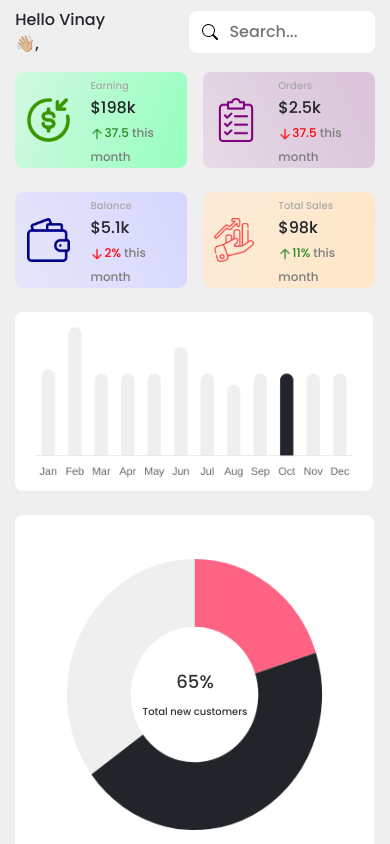
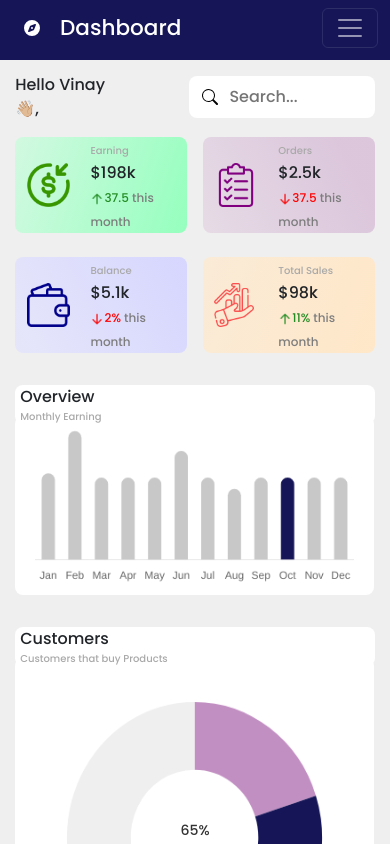
Before and after one commit to vin51435/Dashboard-FrontPage-UsingReact, a React (Vite) app: page / in a window 390 px wide. Shown: the top 844 px of the page. Built offline with nearby package versions, Linux system fonts and the light colour scheme.

Commit message:
added mob nav

```diff
--- a/index.html
+++ b/index.html
@@ -8,7 +8,7 @@
   <link rel="preconnect" href="https://fonts.googleapis.com">
   <link rel="preconnect" href="https://fonts.gstatic.com" crossorigin>
   <link href="https://fonts.googleapis.com/css2?family=Poppins:wght@500&display=swap" rel="stylesheet">
-  <title>Vite + React</title>
+  <title>Dashboard</title>
 </head>
 
 <body>
--- a/package.json
+++ b/package.json
@@ -17,6 +17,7 @@
     "@fortawesome/react-fontawesome": "^0.2.0",
     "bootstrap": "^5.3.2",
     "chart.js": "^4.4.0",
+    "popper.js": "^1.16.1",
     "react": "^18.2.0",
     "react-chartjs-2": "^5.2.0",
     "react-dom": "^18.2.0"
--- a/src/App.jsx
+++ b/src/App.jsx
@@ -2,6 +2,7 @@ import React from 'react';
 import  Home from './components/Home.jsx'
 import Nav from './components/Nav.jsx';
 import HomeContent from './components/HomeContent.jsx';
+import NavMob from './components/NavMob.jsx';
 
 function App(){
   return(
--- a/src/components/BarChart.jsx
+++ b/src/components/BarChart.jsx
@@ -28,8 +28,8 @@ function BarChart({ chartData }) {
 
 
 
-  const changeBarColor = (barIndex, backgroundColor, borderColor) => {
-    const newArray = Array.from({ length: UserData.length }, () => 'rgba(240, 239, 239,1 )');
+  const changeBarColor = (barIndex, backgroundColor) => {
+    const newArray = Array.from({ length: UserData.length }, () => 'rgba(200, 200, 200,1 )');
     const updatedData = { ...userData };
     updatedData.datasets[0].backgroundColor = newArray;
     updatedData.datasets[0].backgroundColor[barIndex] = backgroundColor;
@@ -39,7 +39,7 @@ function BarChart({ chartData }) {
   };
 
   useEffect(() => {
-    changeBarColor((currentMonth - 1), 'rgba(33, 37, 41,1 )', 'rgba(255, 99, 132, 1)');
+    changeBarColor((currentMonth - 1), 'rgb(21, 21, 87,1 )');
   }, []);
 
   const options = {
@@ -62,7 +62,8 @@ function BarChart({ chartData }) {
     },
   };
   return (
-    <Bar data={userData} options={options} className='graphColumn' />);
+    <Bar data={userData} options={options} className='graphColumn' />
+    );
 }
 export default BarChart
 // options={}
--- a/src/components/DoughnutChart.jsx
+++ b/src/components/DoughnutChart.jsx
@@ -14,8 +14,8 @@ function DoughnutChart() {
         label: "",
         data: CustomerData,
         backgroundColor: [
-          'rgb(255, 99, 132)',
-          'rgba(33, 37, 41,1 )',
+          'rgb(194 ,143, 194)',
+          'rgba(21, 21, 87,1)',
           'rgba(240, 239, 239,1 )'
         ],
         // borderColor: [
--- a/src/components/Home.jsx
+++ b/src/components/Home.jsx
@@ -1,12 +1,14 @@
 import React from 'react';
 import Nav from './Nav';
 import HomeContent from './HomeContent';
+import NavMob from './NavMob';
 
 const Home = () => {
   return (
     <React.Fragment>
     <main className="d-flex flex-nowrap">
       <Nav />
+      <NavMob/>
       <HomeContent />
     </main>
     </React.Fragment>
--- a/src/components/HomeContent.jsx
+++ b/src/components/HomeContent.jsx
@@ -91,9 +91,18 @@ const HomeContent = () => {
             </div>
           </div>
           <div className="col-12 col-sm-8 barGraph-div">
+            <div className="chart-desc">
+              <p>Overview</p>
+              <p className="circ-text-top">Monthly Earning</p>
+            </div>
             <BarChart />
           </div>
           <div className="col-12 col-sm-4 doughnut-div">
+          <div className="chart-desc">
+              <p>Customers</p>
+              <p className="circ-text-top">Customers that buy Products</p>
+            </div>
+            {/* <p className="chart-desc">dead</p> */}
             <DoughnutChart />
           </div>
         </div>
--- a/src/components/Nav.jsx
+++ b/src/components/Nav.jsx
@@ -1,12 +1,12 @@
 import React from "react";
-import { FontAwesomeIcon } from '@fortawesome/react-fontawesome'
-import { faCompass,faArrowsSpin,faVault,faAddressCard,faObjectGroup,faHandHoldingMedical ,faChartLine} from '@fortawesome/free-solid-svg-icons'
+import { FontAwesomeIcon } from '@fortawesome/react-fontawesome';
+import { faCompass, faArrowsSpin, faVault, faAddressCard, faObjectGroup, faHandHoldingMedical, faChartLine } from '@fortawesome/free-solid-svg-icons';
 
 const Nav = () => {
 
   return (
-    // <main className="d-flex flex-nowrap">
-      <div className="flex-column flex-shrink-0 p-3 text-white bg-dark nav-div" >
+    <>
+      <div className="flex-column flex-shrink-0 p-3 text-white  nav-div" >
         <a href="/" className="d-flex align-items-center mb-3 mb-md-0 me-md-auto text-white text-decoration-none">
           <FontAwesomeIcon className="bi me-2" width="40" height="32" icon={faCompass} />
           <span className="fs-4">Dashboard</span>
@@ -14,38 +14,38 @@ const Nav = () => {
         <hr />
         <ul className="nav nav-pills flex-column mb-auto">
           <li className="nav-item">
-            <a href="#" className="nav-link active" aria-current="page">
-            <FontAwesomeIcon className="bi me-2" width="40" height="32" icon={faChartLine} />
+            <a href="#" className="nav-link activa" aria-current="page">
+              <FontAwesomeIcon className="bi me-2" width="40" height="32" icon={faChartLine} />
               Dashboard
             </a>
           </li>
           <li>
             <a href="#" className="nav-link text-white">
-            <FontAwesomeIcon className="bi me-2" width="16" height="16" icon={faObjectGroup} />
+              <FontAwesomeIcon className="bi me-2" width="16" height="16" icon={faObjectGroup} />
               Product
             </a>
           </li>
           <li>
             <a href="#" className="nav-link text-white">
-            <FontAwesomeIcon className="bi me-2" width="16" height="16" icon={faAddressCard} />
+              <FontAwesomeIcon className="bi me-2" width="16" height="16" icon={faAddressCard} />
               Customers
             </a>
           </li>
           <li>
             <a href="#" className="nav-link text-white">
-            <FontAwesomeIcon className="bi me-2" width="16" height="16" icon={faVault} />
+              <FontAwesomeIcon className="bi me-2" width="16" height="16" icon={faVault} />
               Income
             </a>
           </li>
           <li>
             <a href="#" className="nav-link text-white">
-            <FontAwesomeIcon className="bi me-2" width="16" height="16" icon={faArrowsSpin  } />
+              <FontAwesomeIcon className="bi me-2" width="16" height="16" icon={faArrowsSpin} />
               Promote
             </a>
           </li>
           <li>
             <a href="#" className="nav-link text-white">
-            <FontAwesomeIcon className="bi me-2" width="16" height="16" icon={faHandHoldingMedical} />
+              <FontAwesomeIcon className="bi me-2" width="16" height="16" icon={faHandHoldingMedical} />
               Help
             </a>
           </li>
@@ -57,15 +57,14 @@ const Nav = () => {
             <strong>Vin</strong>
           </a>
           <ul className="dropdown-menu dropdown-menu-dark text-small shadow" aria-labelledby="dropdownUser1">
-            <li><a className="dropdown-item" href="#">New project...</a></li>
+            <li><a className="dropdown-item" href="#">New store...</a></li>
             <li><a className="dropdown-item" href="#">Settings</a></li>
-            <li><a className="dropdown-item" href="#">Profile</a></li>
             <li><hr className="dropdown-divider" /></li>
             <li><a className="dropdown-item" href="#">Sign out</a></li>
           </ul>
         </div>
       </div>
-    // </main>
+    </>
   );
 };
 
--- /dev/null
+++ b/src/components/NavMob.jsx
@@ -0,0 +1,50 @@
+import React from "react";
+import 'bootstrap/dist/js/bootstrap.js';
+import 'popper.js';
+import { FontAwesomeIcon } from '@fortawesome/react-fontawesome';
+import { faCompass } from '@fortawesome/free-solid-svg-icons';
+
+
+const NavMob = () => {
+  return (
+    <nav className="navbar navbar-dark nav-mob" aria-label="First navbar example">
+      <div className="container-fluid nav-mob-container">
+        {/* <a className="navbar-brand" href="#">DASHBOARD</a> */}
+        <a href="/" className="d-flex align-items-center text-white text-decoration-none">
+          <FontAwesomeIcon className="bi me-2" width="40" height="32" icon={faCompass} />
+          <span className="fs-4">Dashboard</span>
+        </a>
+        <button className="navbar-toggler collapsed" type="button" data-bs-toggle="collapse" data-bs-target="#navbarsExample01" aria-controls="navbarsExample01" aria-expanded="false" aria-label="Toggle navigation">
+          <span className="navbar-toggler-icon"></span>
+        </button>
+
+        <div className="navbar-collapse collapse" id="navbarsExample01">
+          <ul className="navbar-nav me-auto mb-2">
+            <li className="nav-item">
+              <a className="nav-link active" aria-current="page" href="#">Dashboard</a>
+            </li>
+            <li className="nav-item">
+              <a className="nav-link" href="#">Product</a>
+            </li>
+            <li className="nav-item">
+              <a className="nav-link disabled" aria-disabled="true">Customers</a>
+            </li>
+            <li className="nav-item">
+              <a className="nav-link disabled" aria-disabled="true">Income</a>
+            </li>
+            <li className="nav-item">
+              <a className="nav-link disabled" aria-disabled="true">Promote</a>
+            </li>
+            <li className="nav-item">
+              <a className="nav-link disabled" aria-disabled="true">Help</a>
+            </li>
+
+          </ul>
+
+        </div>
+      </div>
+    </nav>
+  );
+};
+
+export default NavMob;
--- a/src/index.css
+++ b/src/index.css
@@ -19,11 +19,21 @@ main {
   width: 100%;
 }
 
+p{
+  margin: 0;
+}
+
 .nav-div {
   width: 20%;
   position: fixed;
   height: 100vh;
   display: flex;
+  background-color: #151557;
+}
+
+.activa {
+  background-color: #ffffff4a;
+  color: white;
 }
 
 .main-div {
@@ -64,6 +74,15 @@ input.nosubmit:focus {
   /* Remove the border when focused */
 }
 
+.chart-desc{
+  position: relative;
+  background-color: white;
+  padding-left: 5px;
+  top: 8px;
+  background-color: white;
+  border-radius: 0.5em;
+}
+
 .graphColumn,
 .circ-bg,
 .product-main-container {
@@ -81,13 +100,17 @@ input.nosubmit:focus {
 .center-text {
   text-align: center;
   position: relative;
-  bottom: 50%;
+  bottom: 47%;
   font-size: 18px;
   color: #333;
 }
 
 .doughnut-small-text {
   font-size: 10px;
+}
+
+.circ-bg {
+  height: 100%;
 }
 
 .circ-img-container {
@@ -209,8 +232,8 @@ antiquewhite
   --bs-btn-hover-border-color: #f8f9fa;
 }
 
-b{
-  color:#228b22;
+b {
+  color: #228b22;
 }
 
 .product-mobile-view {
@@ -236,6 +259,27 @@ b{
   font-size: 0.9rem;
 }
 
+.nav-mob {
+  height: 60px;
+  width: 100%;
+  display: none;
+}
+
+.nav-mob-container {
+  background-color: #151557;
+  padding-bottom: 10px;
+  /* border-bottom-right-radius: 10px; */
+  /* border-bottom-left-radius: 10px; */
+}
+
+.nav-mob {
+  background-color: #151557;
+}
+
+.navbar-toggler {
+  color: #151557;
+}
+
 /* sm */
 @media (max-width: 576px) {
   .product-name {
@@ -246,8 +290,13 @@ b{
     width: 120%;
     min-height: 70px;
   }
+
   .product-details-mob {
     font-size: 0.7rem;
+  }
+
+  .doughnut-small-text {
+    display: flex;
   }
 }
 
@@ -260,6 +309,10 @@ b{
   .product-mobile-view {
     display: contents;
   }
+
+  .doughnut-small-text {
+    display: none;
+  }
 }
 
 /* lg */
@@ -268,20 +321,42 @@ b{
     display: none;
   }
 
+  .nav-mob {
+    display: block;
+    z-index: 10000;
+    left: 0;
+    position: fixed;
+    top: 0;
+  }
+
   .main-div {
     left: 0;
     width: 100%;
     margin: 0.5rem 0.2rem;
     padding: 0;
+    top: 65px
   }
 
   .circ-bg {
     padding: 0 0 0 15px;
   }
+
+  .center-text {
+    font-size: 14px;
+  }
+
+  .doughnut-small-text {
+    font-size: 9px;
+  }
 }
 
 /* xl */
-/* @media (min-width: 1200px) { ... } */
+@media (max-width: 1200px) {
+  .center-text {
+    font-size: 14px;
+  }
+
+}
 
 /* xxl */
 /* @media (min-width: 1400px) { ... } */
```
Also changed, not shown: 1 other file (tests, documents, lock files or other folders).
